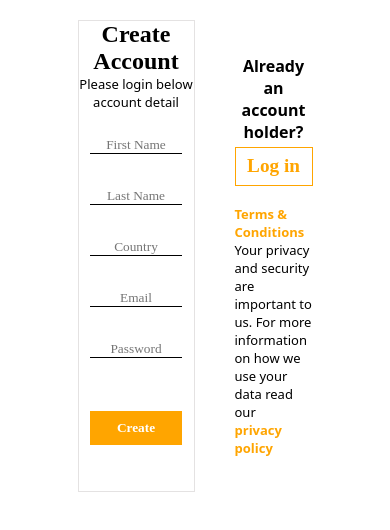
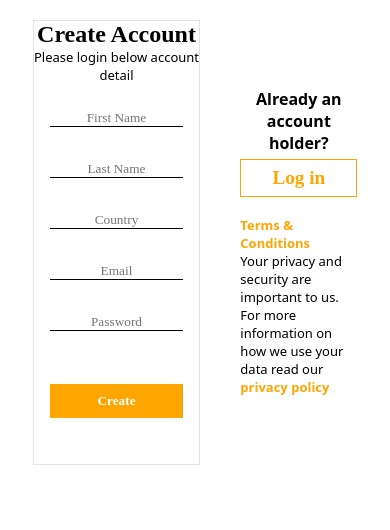
Before and after one commit to C4-Rubaalnadi/MERAKI_Academy_Project_5, a React (Create React App) app in the folder frontend/: page /register in a window 390 px wide. Shown: the top 530 px of the page. Built offline with nearby package versions, Linux system fonts and the light colour scheme.

Commit message:
modify rigister style

```diff
--- a/frontend/src/components/register/register.css
+++ b/frontend/src/components/register/register.css
@@ -118,3 +118,11 @@
   font-weight: bold;
   font-size: small;
 }
+@media (max-width: 800px) {
+  .divRegister2 {
+    width: 30%;
+  }
+  .divRegister{
+    width: 43%;
+  }
+}
```
